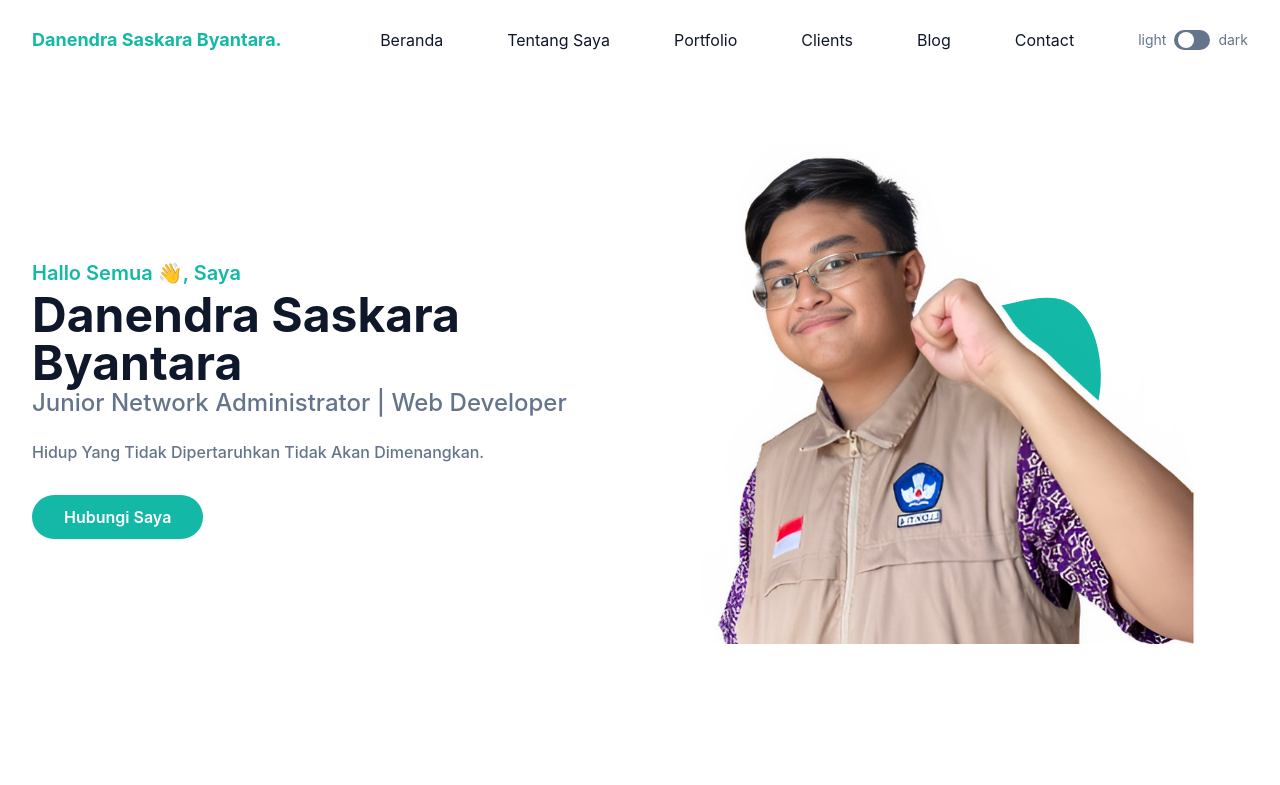
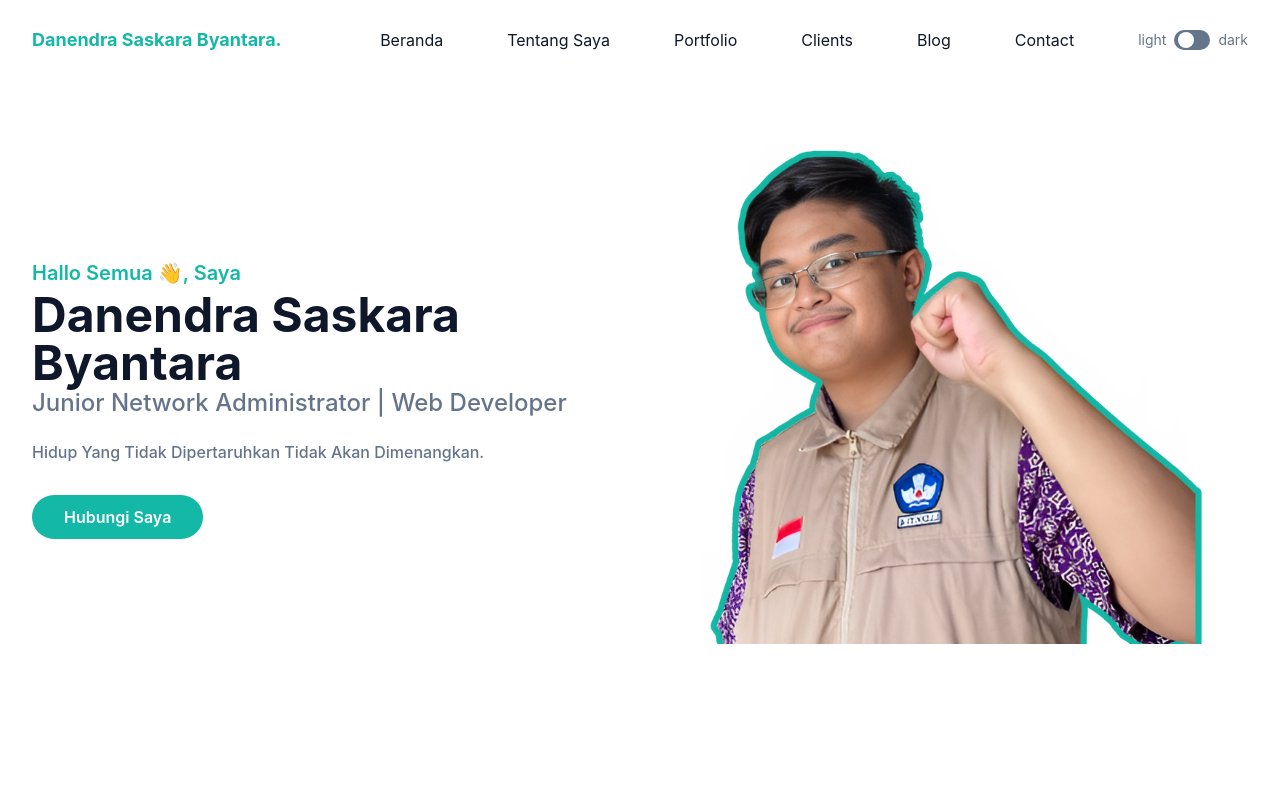
Before and after one commit to SaskaraDanendra/portfolio-tailwind-danendra, a website: page index.html in a window 1280 px wide. Shown: the top 785 px of the page. Drawn offline with Linux system fonts and the light colour scheme.

Commit message:
update fix

```diff
--- a/index.html
+++ b/index.html
@@ -86,13 +86,7 @@
                 </div>
                 <div class="w-full self-end px-4 lg:w-1/2">
                     <div class="relative mt-10 lg:mt-0 right-0">
-                        <img src="dist/img/Danendra4.png" alt="DanendraSaskara" class="relative z-10 max-w-full mx-auto">
-                        <span class="absolute -bottom-0 left-1/2 -translate-x-1/2 md:scale-100 lg:scale(1.4)">
-                              <svg width="400" height="400" viewBox="0 0 200 200" xmlns="http://www.w3.org/2000/svg">
-                                <path fill="#14b8a6" d="M50.8,-65.3C63.2,-60.9,68.7,-42.5,67.5,-26.5C66.3,-10.6,58.5,2.9,55.7,20.1C52.9,37.2,55.1,58,46.6,64.1C38.2,70.2,19.1,61.7,3.4,56.9C-12.2,52.2,-24.4,51.3,-36.9,46.5C-49.4,41.7,-62.1,33,-66.6,21.2C-71,9.4,-67.2,-5.6,-63.7,-22.1C-60.3,-38.5,-57.2,-56.5,-46.6,-61.5C-36.1,-66.5,-18,-58.5,0.6,-59.3C19.2,-60.1,38.4,-69.7,50.8,-65.3Z" transform="translate(100 100) scale(1.1)" />
-
-                              </svg>
-                        </span>
+                        <img src="dist/img/DanendraS.png" alt="DanendraSaskara" class="relative z-10 max-w-full mx-auto">
                     </div>
                 </div>
             </div>
@@ -315,7 +309,7 @@
                 <div class="max-w-4xl mx-auto text-center mb-16">
                     <h4 class="font-semibold text-lg text-primary mb-2">Contact</h4>
                     <h2 class="font-bold text-dark text-3xl mb-4 sm:text-4xl lg:text-5xl dark:text-white">Hubungi Kami</h2>
-                    <p class="font-medium text-md text-secondary md:text-lg dark:text-slate-400">Lorem ipsum dolor sit amet consectetur adipisicing elit. Totam dignissimos odit numquam dolores commodi necessitatibus.</p>
+                    <p class="font-medium text-md text-secondary md:text-lg dark:text-slate-400"> Jika Anda memiliki pertanyaan, saran, atau membutuhkan informasi lebih lanjut, jangan ragu untuk menghubungi kami.</p>
                 </div>
             </div>
             <form>
```
Also changed, not shown: dist/img/Danendra.png (deleted), dist/img/Danendra1.png (deleted), dist/img/Danendra2.png (deleted), dist/img/Danendra3.png (deleted), dist/img/Danendra4.png (deleted), dist/img/DanendraS.png (added).
